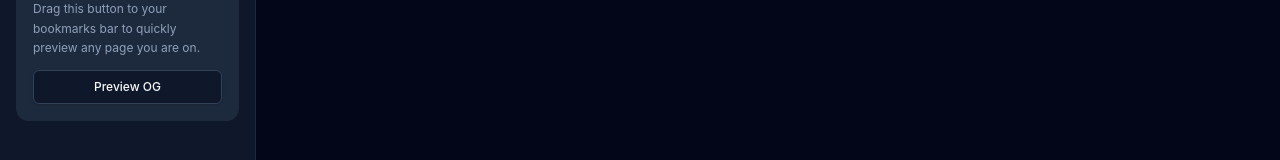
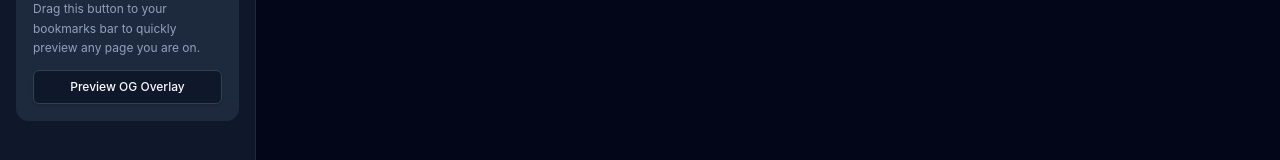
Before and after one commit to adi1492-dev/LinkSnap, a Next.js app: page /dashboard in a window 1280 px wide. Shown: the part 294-454 px from the top of the page. Built offline with nearby package versions, Linux system fonts and the light colour scheme.

Commit message:
feat: add dashboard page with multi-mode URL preview and history management

```diff
--- a/app/dashboard/page.tsx
+++ b/app/dashboard/page.tsx
@@ -95,11 +95,11 @@ export default function App() {
               {isMounted ? (
                 <div
                   dangerouslySetInnerHTML={{
-                    __html: `<a href="javascript:(function(){window.open('${window.location.origin}/dashboard?url='+encodeURIComponent(window.location.href));})();" class="mt-2 block w-full py-2 px-3 bg-slate-900 border border-slate-700 rounded-md text-xs font-medium text-center shadow-sm hover:bg-slate-950 transition-colors text-slate-50">Preview OG</a>`
+                    __html: `<a href="javascript:(function(){if(document.getElementById('linksnap-preview-iframe'))return;var i=document.createElement('iframe');i.id='linksnap-preview-iframe';i.src='${window.location.origin}/embed?url='+encodeURIComponent(window.location.href);i.style.position='fixed';i.style.top='20px';i.style.right='20px';i.style.width='350px';i.style.height='400px';i.style.border='none';i.style.borderRadius='12px';i.style.boxShadow='0 20px 40px rgba(0,0,0,0.3)';i.style.zIndex='2147483646';document.body.appendChild(i);var c=document.createElement('div');c.innerHTML='✕';c.style.position='fixed';c.style.top='10px';c.style.right='10px';c.style.width='28px';c.style.height='28px';c.style.background='#ef4444';c.style.color='white';c.style.borderRadius='50%';c.style.textAlign='center';c.style.lineHeight='28px';c.style.cursor='pointer';c.style.zIndex='2147483647';c.style.fontFamily='sans-serif';c.style.fontSize='14px';c.style.boxShadow='0 4px 6px rgba(0,0,0,0.1)';c.onclick=function(){i.remove();c.remove();};document.body.appendChild(c);})();" class="mt-2 block w-full py-2 px-3 bg-slate-900 border border-slate-700 rounded-md text-xs font-medium text-center shadow-sm hover:bg-slate-950 transition-colors text-slate-50">Preview OG Overlay</a>`
                   }}
                 />
               ) : (
-                <a href="#" className="mt-2 block w-full py-2 px-3 bg-slate-900 border border-slate-700 rounded-md text-xs font-medium text-center shadow-sm text-slate-50">Preview OG</a>
+                <a href="#" className="mt-2 block w-full py-2 px-3 bg-slate-900 border border-slate-700 rounded-md text-xs font-medium text-center shadow-sm text-slate-50">Preview OG Overlay</a>
               )}
             </div>
           </div>
```
